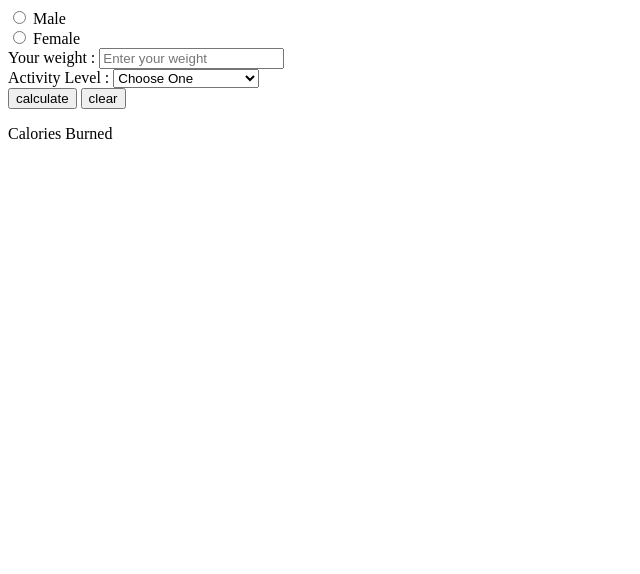
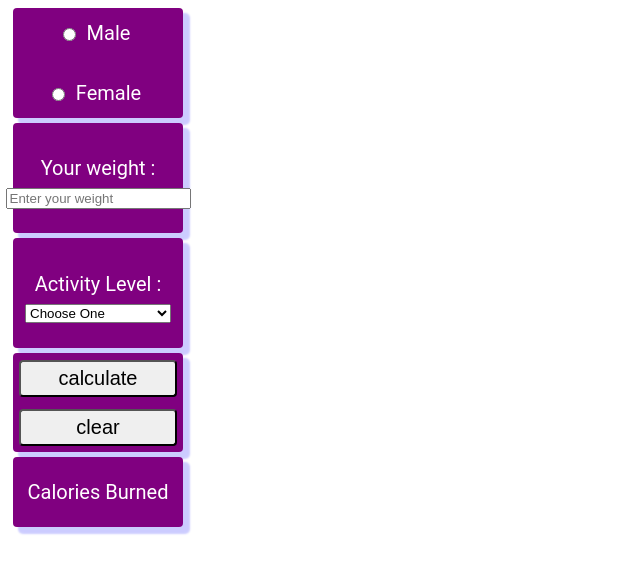
Before and after one commit to mcee0815/calorieburner, a plain HTML site: page index.html in a window 1280 px wide. Shown: the whole page, without its empty margins (0-640 px from the left). Drawn offline with Linux system fonts and the light colour scheme.

Commit message:
stylesheet commit

```diff
--- a/index.html
+++ b/index.html
@@ -3,6 +3,7 @@
 <head>
     <meta charset="UTF-8">
     <meta name="viewport" content="width=device-width, initial-scale=1.0">
+    <link rel="stylesheet" href="style.css">
     <title>Calorie Calculator</title>
 </head>
 <body>
--- a/style.css
+++ b/style.css
@@ -0,0 +1,58 @@
+body{
+    font-family: 'Roboto', sans-serif;
+    font-size:20px;
+    color:white;
+  }
+  .itemBox{
+    display:flex;
+    justify-content: center;
+    flex-direction: column;
+    align-items:center;
+    border-radius:4px;
+    height:110px;
+    width:170px;
+    background-color:purple;
+    margin:5px
+  }
+  .gender-male,.gender-female{
+    display:flex;
+    margin:10px;
+  /*    */
+  }
+  .button-box{
+    display:flex;
+    flex-direction:column;
+    align-items:stretch;
+    justify-content:center;
+    border-radius:4px;
+    height:99px;
+    width:170px;
+    background-color:purple;
+    margin:5px
+  }
+  .result-box{
+    display:flex;
+    flex-direction:row;
+    align-items:center;
+    justify-content:center;
+    border-radius:4px;
+    color:white;
+    height:70px;
+    width:170px;
+    background-color:purple;
+    margin:5px
+  }
+  .itemBox,.button-box,.result-box{
+    box-shadow: 6px 6px 2px 1px rgba(0, 0, 255, .2);
+  }
+
+  button{
+    margin:6px;
+    border-radius:4px;
+    padding:5px;
+    font-size:20px;
+  }
+  label{
+    margin:8px;
+    border-radius:4px;
+  }
```
